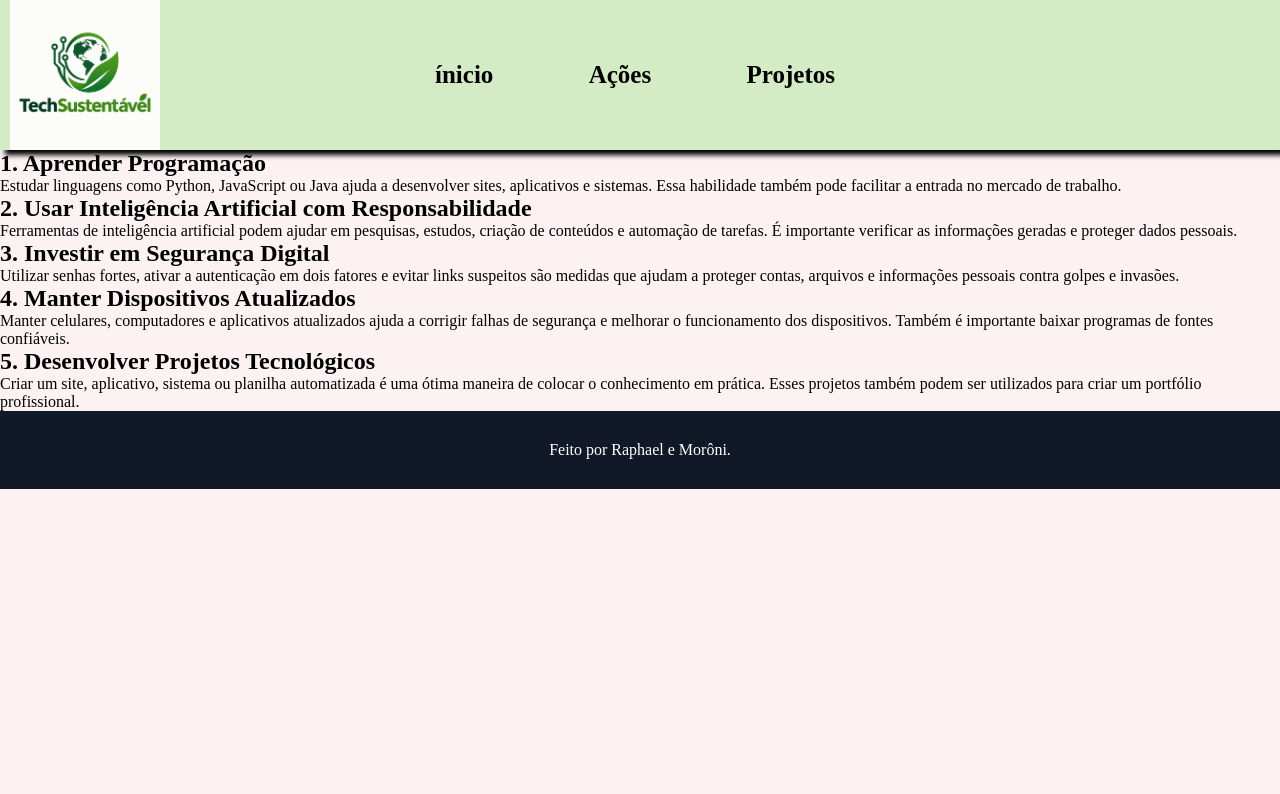
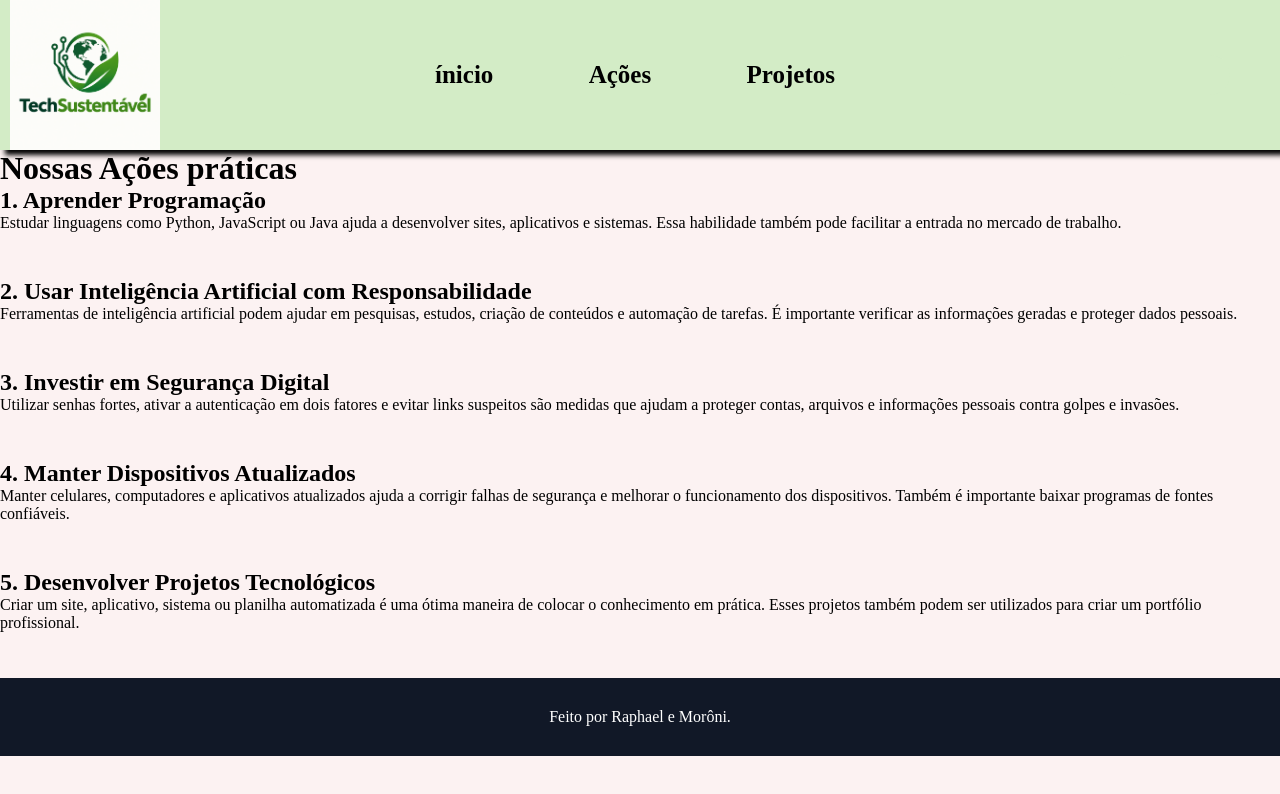
Before and after one commit to gomeesblessed/techsustentavel-frontend, a plain HTML site: page projetos.html in a window 1280 px wide. Drawn offline with Linux system fonts and the light colour scheme.

Commit message:
terminei

```diff
--- a/projetos.html
+++ b/projetos.html
@@ -29,41 +29,42 @@
             </div>
     </header>
 
+    <h1>Nossas Ações práticas</h1>
       <h2>1. Aprender Programação</h2>
         <p>
             Estudar linguagens como Python, JavaScript ou Java ajuda a
             desenvolver sites, aplicativos e sistemas. Essa habilidade
             também pode facilitar a entrada no mercado de trabalho.
         </p>
-
+<h1>ㅤ</h1>
         <h2>2. Usar Inteligência Artificial com Responsabilidade</h2>
         <p>
             Ferramentas de inteligência artificial podem ajudar em pesquisas,
             estudos, criação de conteúdos e automação de tarefas. É importante
             verificar as informações geradas e proteger dados pessoais.
         </p>
-
+  <h1>ㅤ</h1>
         <h2>3. Investir em Segurança Digital</h2>
         <p>
             Utilizar senhas fortes, ativar a autenticação em dois fatores e
             evitar links suspeitos são medidas que ajudam a proteger contas,
             arquivos e informações pessoais contra golpes e invasões.
         </p>
-
+<h1>ㅤ</h1>
         <h2>4. Manter Dispositivos Atualizados</h2>
         <p>
             Manter celulares, computadores e aplicativos atualizados ajuda
             a corrigir falhas de segurança e melhorar o funcionamento dos
             dispositivos. Também é importante baixar programas de fontes confiáveis.
         </p>
-
+<h1>ㅤ</h1>
         <h2>5. Desenvolver Projetos Tecnológicos</h2>
         <p>
             Criar um site, aplicativo, sistema ou planilha automatizada é uma
             ótima maneira de colocar o conhecimento em prática. Esses projetos
             também podem ser utilizados para criar um portfólio profissional.
         </p>
-
+<h1>ㅤ</h1>
     </main>
         <link rel="stylesheet" href="CSS/tecnologia.css">
 
```
